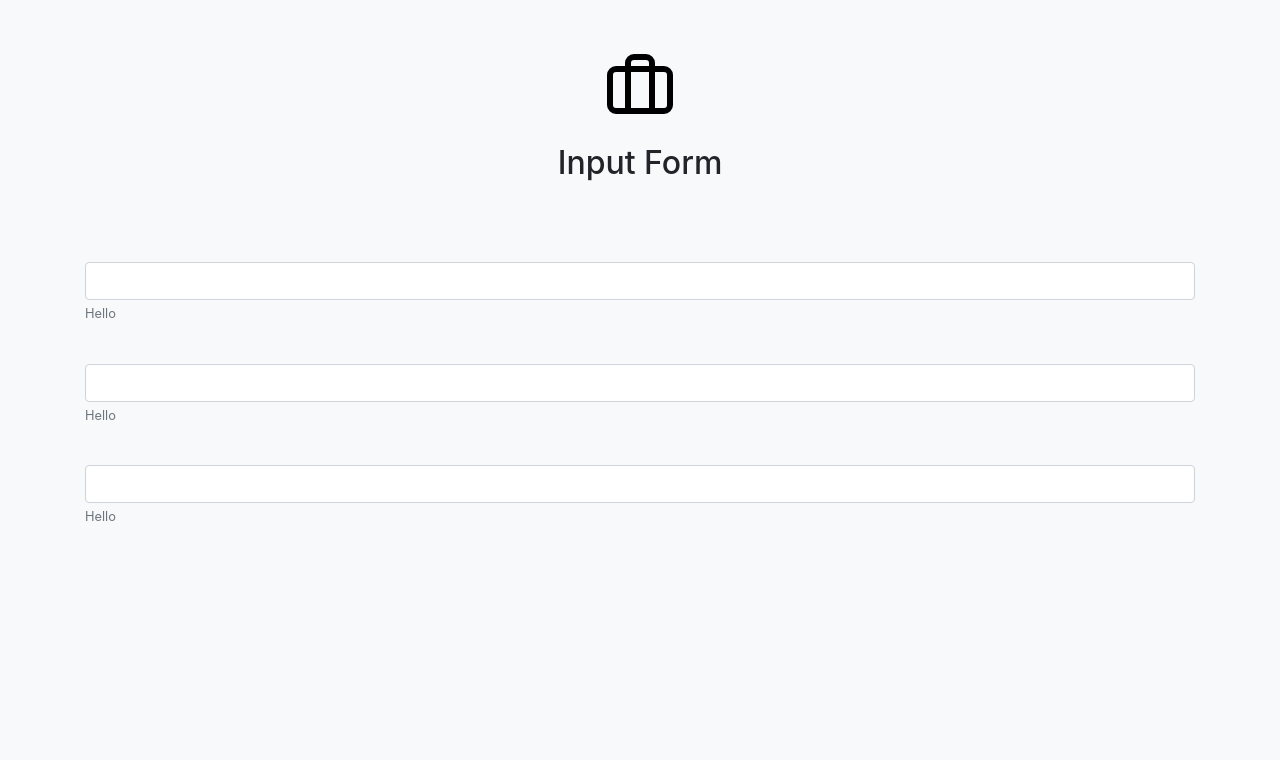
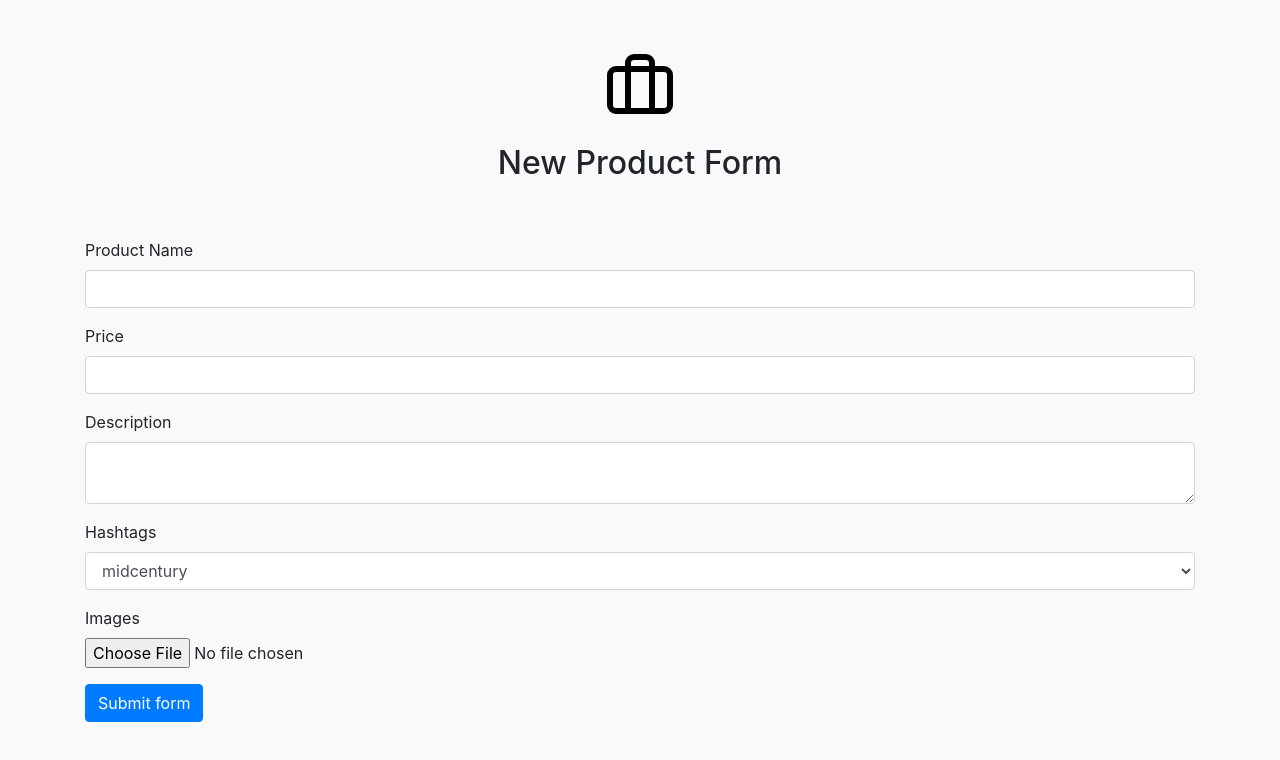
Before and after one commit to btaz21/antique-shop, a plain HTML site: page index.html in a window 1280 px wide. Drawn offline with nearby package versions, Linux system fonts and the light colour scheme.

Commit message:
set up form validation

```diff
--- a/app.js
+++ b/app.js
@@ -0,0 +1,17 @@
+(function() {
+  'use strict';
+  window.addEventListener('load', function() {
+    // Fetch all the forms we want to apply custom Bootstrap validation styles to
+    var forms = document.getElementsByClassName('needs-validation');
+    // Loop over them and prevent submission
+    var validation = Array.prototype.filter.call(forms, function(form) {
+      form.addEventListener('submit', function(event) {
+        if (form.checkValidity() === false) {
+          event.preventDefault();
+          event.stopPropagation();
+        }
+        form.classList.add('was-validated');
+      }, false);
+    });
+  }, false);
+})();
--- a/index.html
+++ b/index.html
@@ -5,6 +5,7 @@
     <meta name="viewport" content="width=device-width, initial-scale=1, shrink-to-fit=no">
     <link rel="stylesheet" href="https://stackpath.bootstrapcdn.com/bootstrap/4.5.0/css/bootstrap.min.css" integrity="sha384-9aIt2nRpC12Uk9gS9baDl411NQApFmC26EwAOH8WgZl5MYYxFfc+NcPb1dKGj7Sk" crossorigin="anonymous">
     <link rel="stylesheet" href="style.css">
+    <script src="app.js" charset="utf-8"></script>
     <title></title>
   </head>
   <body class="bg-light">
@@ -13,25 +14,49 @@
 
       <div class="py-5 text-center">
         <img class="d-block mx-auto mb-4" src="briefcase.svg" width="72" height="72" alt="">
-        <h2>Input Form</h2>
+        <h2>New Product Form</h2>
       </div>
 
-      <form class="" action="index.html" method="post">
+      <form class="needs-validation" novalidate>
         <div class="form-group">
-          <label for=""></label>
-          <input class="form-control" type="text" name="" value="">
-          <small class="form-text text-muted">Hello</small>
+          <label for="validationCustom01">Product Name</label>
+          <input class="form-control" id="validationCustom01" type="text" required>
+          <div class="invalid-feedback">
+          Please add a product name
+          </div>
         </div>
         <div class="form-group">
-          <label for=""></label>
-          <input class="form-control" type="text" name="" value="">
-          <small class="form-text text-muted">Hello</small>
+          <label for="">Price</label>
+          <input class="form-control" type="number">
         </div>
         <div class="form-group">
-          <label for=""></label>
-          <input class="form-control" type="text" name="" value="">
-          <small class="form-text text-muted">Hello</small>
+          <label for="">Description</label>
+          <textarea class="form-control" type="text" required></textarea>
+          <div class="invalid-feedback">
+          Please provide a description
+          </div>
         </div>
+        <div class="form-group">
+          <label for="">Hashtags</label>
+          <select class="form-control" type="text" required>
+            <option>midcentury</option>
+            <option>antique</option>
+            <option>modern</option>
+            <option>artdeco</option>
+            <option>chicago</option>
+          </select>
+          <div class="invalid-feedback">
+          Please add at least one hashtag
+          </div>
+        </div>
+        <div class="form-group">
+          <label for="">Images</label>
+          <input class="form-control-file" type="file" required>
+        </div>
+        <div class="invalid-feedback">
+        Please include at least one image
+        </div>
+        <button class="btn btn-primary" type="submit">Submit form</button>
       </form>
 
     </div>
```
